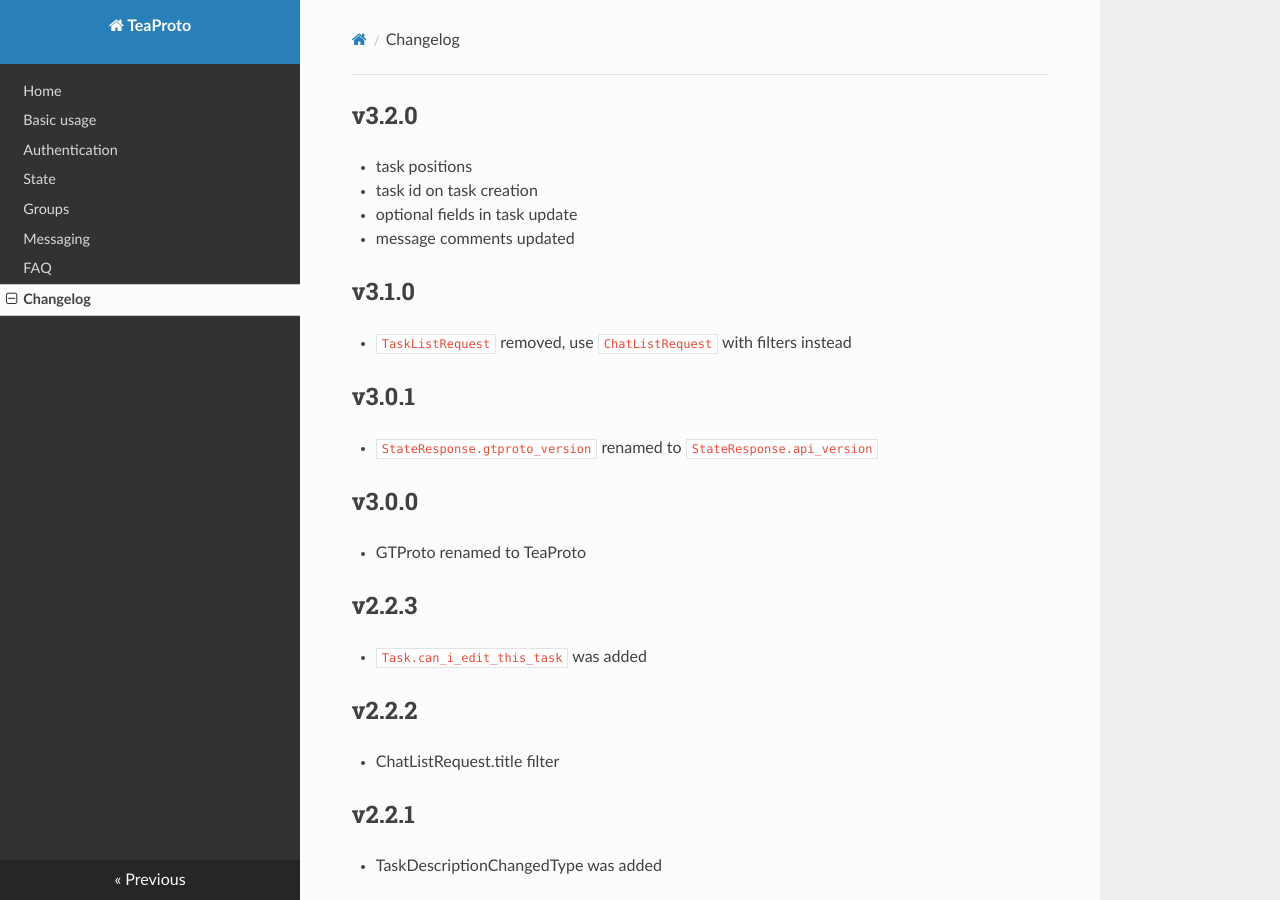
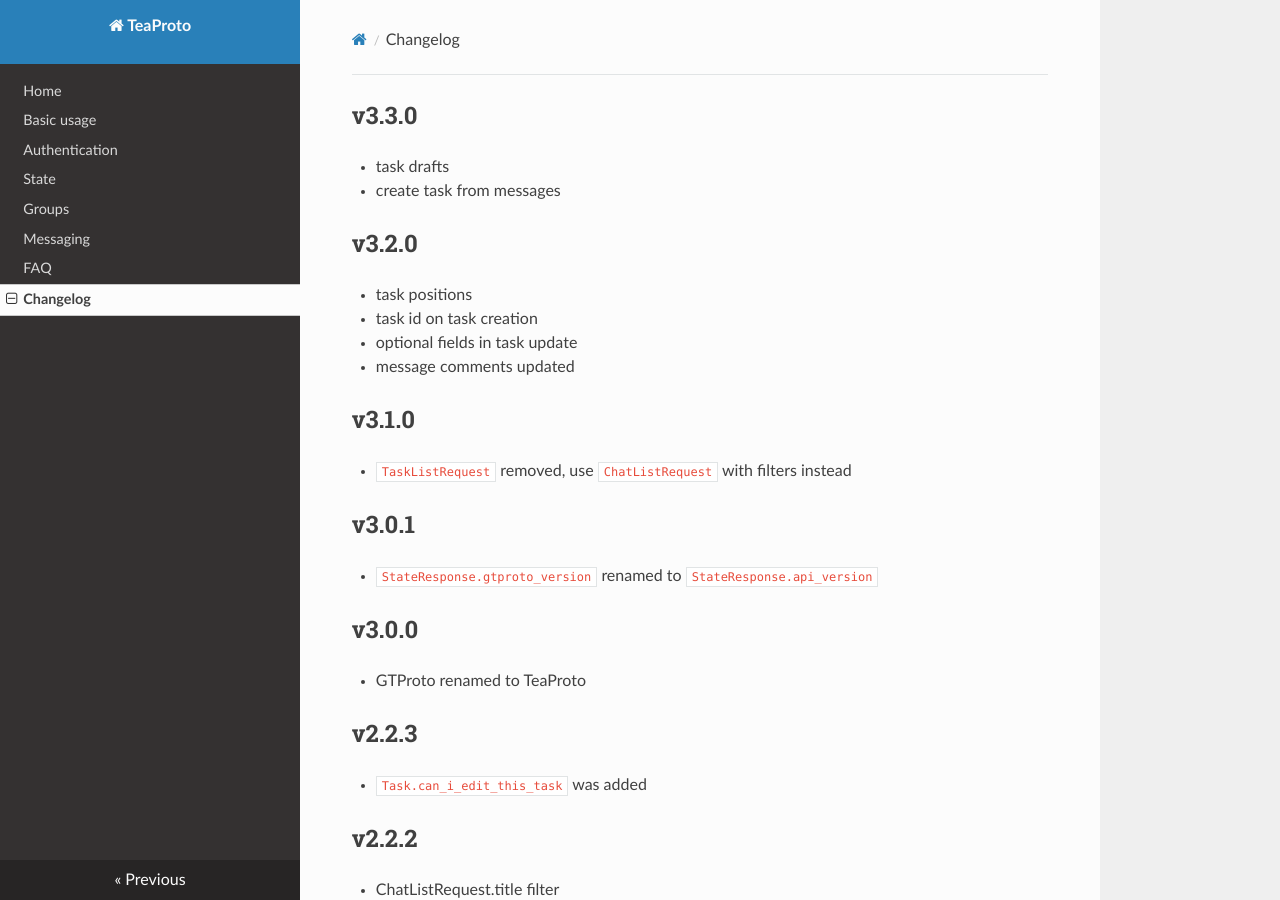
Before and after one commit to teamin-pro/teaproto, an MkDocs documentation site: the page built from docs/CHANGELOG.md, in a window 1280 px wide and 900 px high. Built offline with MkDocs 1.6.1, drawn with Linux system fonts in a browser that asks for light colours; nearby versions of some CDN libraries.

Commit message:
source_message_ids

```diff
--- a/docs/CHANGELOG.md
+++ b/docs/CHANGELOG.md
@@ -1,3 +1,7 @@
+## v3.3.0
+ - task drafts
+ - create task from messages
+
 ## v3.2.0
  - task positions
  - task id on task creation
```
Also changed, not shown: 3 other files.
